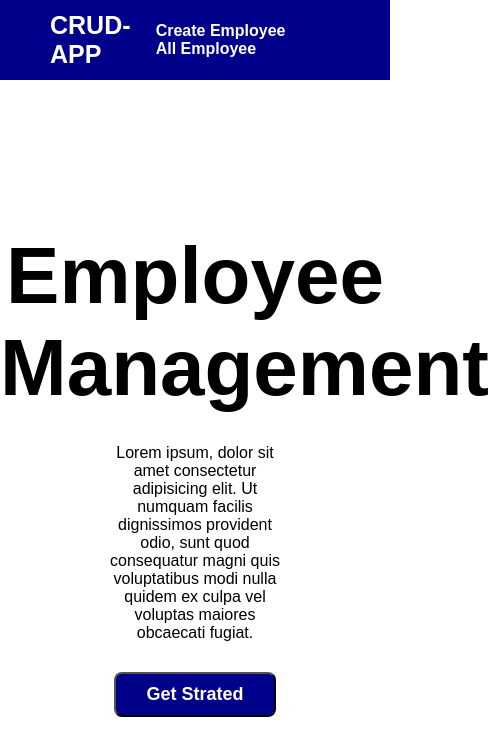
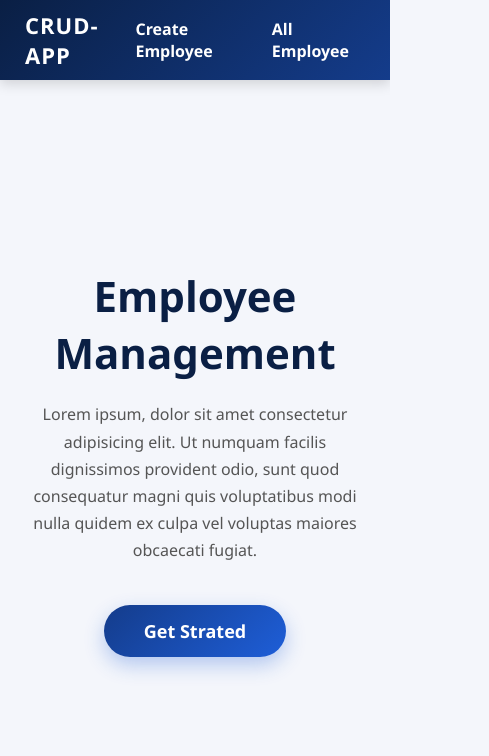
Before and after one commit to sudhanshubui01/crud-app, a website: page index.html in a window 390 px wide. Shown: the whole page, 489 px wide, since content can reach past the window. Drawn offline with Linux system fonts and the light colour scheme.

```diff
--- a/style.css
+++ b/style.css
@@ -1,69 +1,121 @@
+/* ================== RESET & GLOBAL ================== */
 * {
   margin: 0;
   padding: 0;
   box-sizing: border-box;
-  font-family: sans-serif;
+  font-family: "Segoe UI", Tahoma, Geneva, Verdana, sans-serif;
 }
+
 body {
-  height: 100vh;
-  width: 100%;
+  min-height: 100vh;
+  background: #f4f6fb;
+  color: #333;
 }
+
 a {
+  text-decoration: none;
   color: inherit;
-  text-decoration: none;
 }
-/* NAVBAR-STYLE */
+
+/* ================== NAVBAR ================== */
 .navbar-container {
   height: 80px;
   width: 100%;
-  background-color: darkblue;
-  color: white;
+  background: linear-gradient(135deg, #0a1f44, #143c8b);
+  color: #fff;
   display: flex;
   align-items: center;
   justify-content: space-between;
-  padding: 0 50px;
+  padding: 0 60px;
+  box-shadow: 0 4px 12px rgba(0, 0, 0, 0.15);
 }
+
 .logo {
-  font-weight: 900;
-  font-size: 25px;
+  font-size: 28px;
+  font-weight: 800;
+  letter-spacing: 1px;
 }
-.nav-links > a {
-  margin: 5px 10px;
-  padding: 5px 10px;
+
+.nav-links {
+  display: flex;
+  gap: 20px;
+}
+
+.nav-links a {
+  padding: 8px 16px;
+  border-radius: 6px;
   font-weight: 600;
-  border-radius: 4px;
-  transition: 0.2s;
+  transition: all 0.3s ease;
 }
-.nav-links > a:hover {
-  background-color: white;
-  color: black;
+
+.nav-links a:hover {
+  background: #ffffff;
+  color: #0a1f44;
 }
-/* Hero-Container Style */
 
+/* ================== HERO SECTION ================== */
 .hero-container {
   height: calc(100vh - 80px);
-  width: 100%;
+  display: flex;
+  flex-direction: column;
+  align-items: center;
+  justify-content: center;
+  text-align: center;
+  padding: 0 20px;
 }
-.hero-container > header > h1 {
-  text-align: center;
-  font-size: 80px;
-  margin-top: 150px;
+
+.hero-container h1 {
+  font-size: 64px;
+  color: #0a1f44;
+  margin-bottom: 20px;
 }
-.hero-container > p {
-  text-align: center;
-  padding: 10px 50px;
-  width: 70vw;
-  margin: 20px auto;
+
+.hero-container p {
+  max-width: 800px;
+  font-size: 18px;
+  line-height: 1.7;
+  color: #555;
+  margin-bottom: 40px;
 }
-.btn-container {
-  display: flex;
-  justify-content: center;
+
+/* ================== BUTTON ================== */
+.btn-container button {
+  padding: 14px 40px;
+  font-size: 18px;
+  font-weight: 700;
+  border-radius: 30px;
+  border: none;
+  background: linear-gradient(135deg, #143c8b, #1e5ed8);
+  color: #fff;
+  cursor: pointer;
+  transition: all 0.3s ease;
+  box-shadow: 0 8px 20px rgba(30, 94, 216, 0.3);
 }
-.btn-container > button {
-  padding: 10px 30px;
-  font-size: 18px;
-  font-weight: 800;
-  border-radius: 8px;
-  background-color: darkblue;
-  color: white;
+
+.btn-container button:hover {
+  transform: translateY(-3px);
+  box-shadow: 0 12px 30px rgba(30, 94, 216, 0.4);
 }
+
+/* ================== RESPONSIVE ================== */
+@media (max-width: 768px) {
+  .navbar-container {
+    padding: 0 25px;
+  }
+
+  .logo {
+    font-size: 22px;
+  }
+
+  .nav-links {
+    gap: 10px;
+  }
+
+  .hero-container h1 {
+    font-size: 42px;
+  }
+
+  .hero-container p {
+    font-size: 16px;
+  }
+}
--- a/styles/AllEmployee.css
+++ b/styles/AllEmployee.css
@@ -41,7 +41,124 @@ a {
 
 
 
-.emp-card{
-  border: 2px solid black;
+/* ================== EMPLOYEES GRID ================== */
+#employees-container {
+  max-width: 1200px;
+  margin: 30px auto;
+  padding: 0 20px 40px;
+  display: grid;
+  grid-template-columns: repeat(auto-fill, minmax(320px, 1fr));
+  gap: 25px;
+}
 
+/* ================== EMPLOYEE CARD ================== */
+.emp-card {
+  background: #ffffff;
+  border-radius: 14px;
+  padding: 20px;
+  box-shadow: 0 8px 20px rgba(0, 0, 0, 0.08);
+  transition:
+    transform 0.3s ease,
+    box-shadow 0.3s ease;
 }
+
+.emp-card:hover {
+  transform: translateY(-6px);
+  box-shadow: 0 12px 30px rgba(0, 0, 0, 0.15);
+}
+
+/* ================== CARD HEADER ================== */
+.emp-header {
+  display: flex;
+  justify-content: space-between;
+  align-items: center;
+  border-bottom: 1px solid #e0e0e0;
+  padding-bottom: 10px;
+  margin-bottom: 15px;
+}
+
+.emp-name {
+  font-size: 20px;
+  font-weight: 700;
+  color: #0a1f44;
+}
+
+.emp-id {
+  font-size: 12px;
+  font-weight: 600;
+  background: #eaf0ff;
+  color: #143c8b;
+  padding: 4px 8px;
+  border-radius: 6px;
+}
+
+/* ================== CARD SECTIONS ================== */
+.emp-info,
+.emp-contact,
+.emp-address {
+  margin-bottom: 12px;
+}
+
+.emp-card p {
+  font-size: 14px;
+  line-height: 1.5;
+}
+
+.emp-card strong {
+  color: #143c8b;
+}
+
+/* ================== ACTION BUTTONS ================== */
+.emp-actions {
+  display: flex;
+  justify-content: space-between;
+  gap: 12px;
+  margin-top: 15px;
+}
+
+.btn {
+  flex: 1;
+  padding: 10px;
+  border-radius: 8px;
+  border: none;
+  font-weight: 700;
+  cursor: pointer;
+  transition: all 0.3s ease;
+}
+
+/* Edit Button */
+.edit-btn {
+  background: #0a1f44;
+  color: #fff;
+}
+
+.edit-btn:hover {
+  background: #143c8b;
+}
+
+/* Delete Button */
+.delete-btn {
+  background: #dc3545;
+  color: #fff;
+}
+
+.delete-btn:hover {
+  background: #b02a37;
+}
+
+/* ================== RESPONSIVE ================== */
+@media (max-width: 768px) {
+  .navbar-container {
+    padding: 0 20px;
+  }
+
+  h1 {
+    font-size: 26px;
+  }
+}
+
+@media (max-width: 480px) {
+  .emp-actions {
+    flex-direction: column;
+  }
+}
```
Also changed, not shown: backend/db.json (+17 -0 lines), pages/AllEmployee.html (+1 -1 lines), pages/CreateEmployee.html (+18 -12 lines), pages/EditEmployee.html (+20 -14 lines), scripts/EditEmployee.js (+45 -10 lines), scripts/allEmployee.js (+21 -13 lines).
